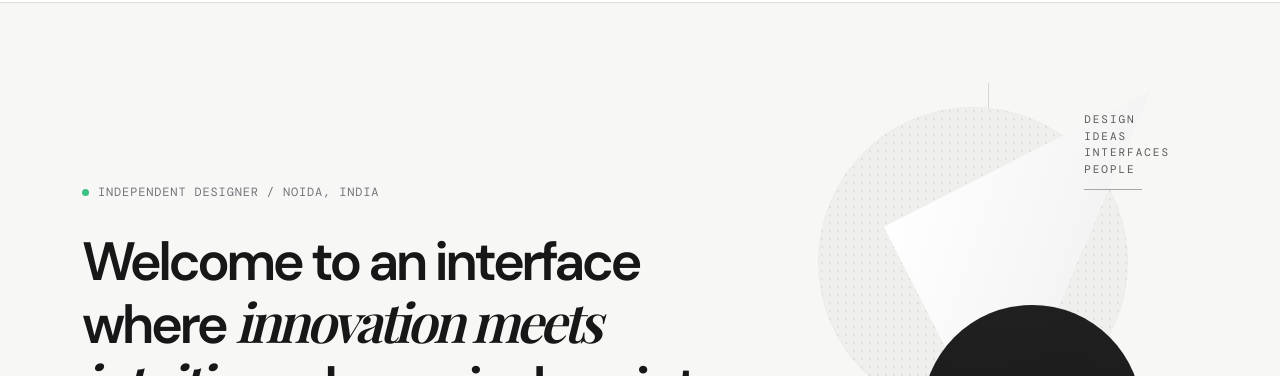
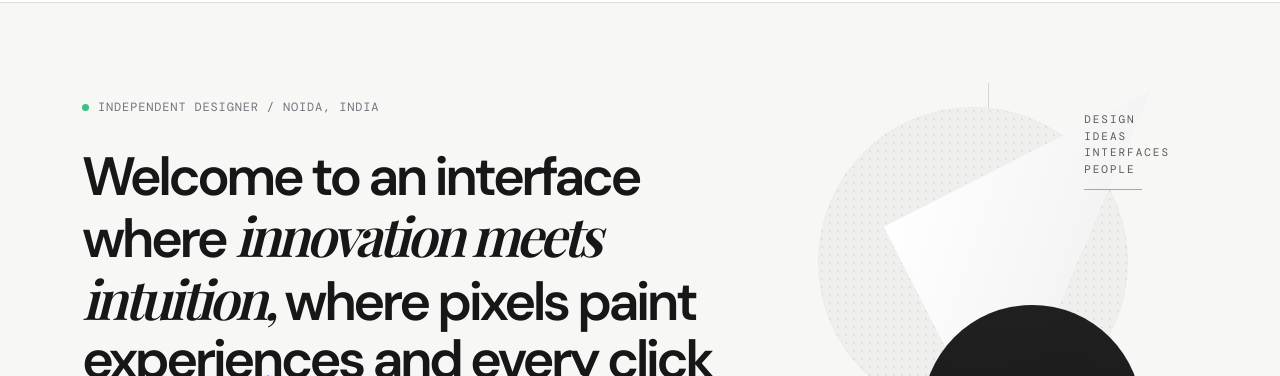
Before and after one commit to amanbalooni/abstudio.github.io, a plain HTML site: page index.html in a window 1280 px wide. Shown: the part 81-457 px from the top of the page. Drawn offline with nearby package versions, Linux system fonts and the light colour scheme.

Commit message:
Remove unnecessary alignment from hero layout grid

```diff
--- a/assets/css/style.css
+++ b/assets/css/style.css
@@ -176,7 +176,7 @@ small {
 .nav-links { display: flex; align-items: center; gap: 31px; font-size: 15px; color: #68686a; }.nav-links a { position: relative; }.nav-links a:not(.nav-contact)::after { content: ''; position: absolute; height: 1px; left: 0; right: 100%; bottom: -7px; background: var(--ink); transition: right .25s ease; }.nav-links a:hover::after, .nav-links .active::after { right: 0; }.nav-contact { color: #fff; background: var(--ink); border-radius: 30px; padding: 11px 17px; }.nav-contact i { margin-left: 6px; }.nav-toggle { display: none; border: 0; background: none; font-size: 25px; }
 .section { padding-top: 128px; }
 .hero { padding-top: 80px; padding-bottom: 100px; }
-.hero-layout { display: grid; grid-template-columns: 1.65fr .95fr; align-items: end; column-gap: 10px;}
+.hero-layout { display: grid; grid-template-columns: 1.65fr .95fr; column-gap: 10px;}
 .eyebrow, .section-label, .card-kicker, .art-top, .article-body small, .hero-foot { color: var(--muted); font: 12px var(--mono); letter-spacing: .07em; text-transform: uppercase; }
 .eyebrow { display: flex; align-items: center; gap: 9px; }
 .eyebrow-dot { height: 7px; width: 7px; background: var(--green); border-radius: 50%; display: inline-block; }
```
